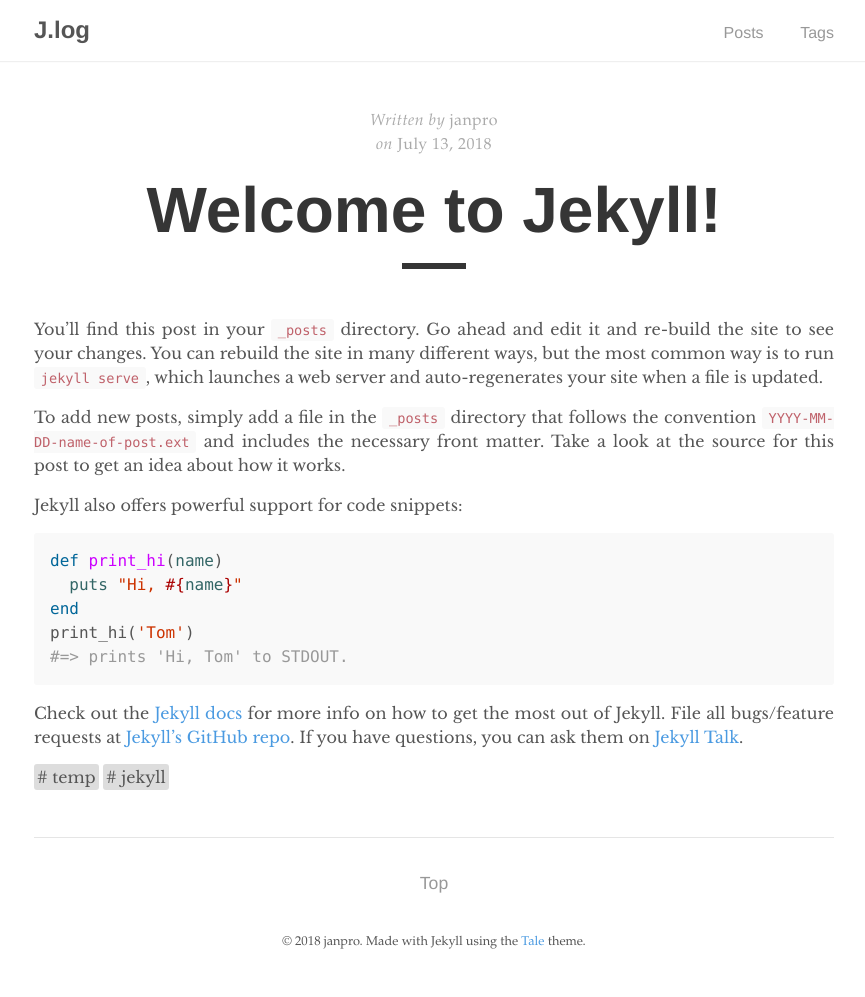
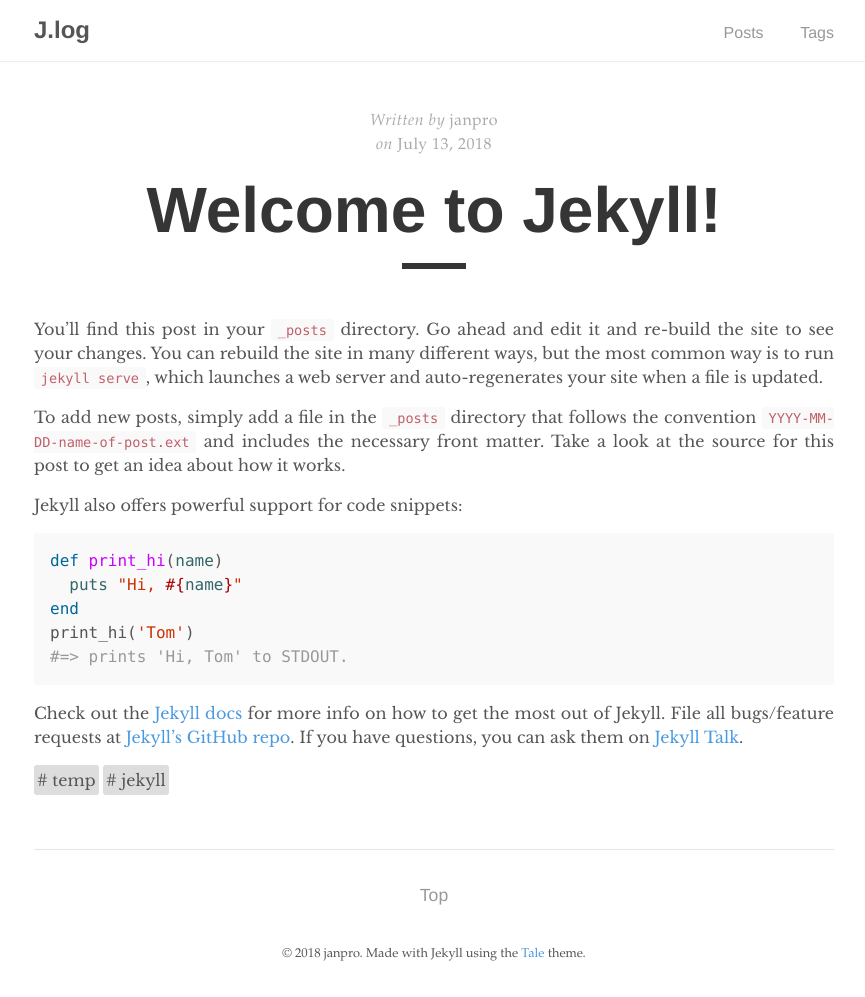
Before and after one commit to janpro0706/janpro0706.github.io, a Jekyll site: the page built from _posts/2018-07-13-welcome-to-jekyll.markdown, in a window 1280 px wide. Shown: the whole page, without its empty margins (206-1071 px from the left). Built offline with Jekyll 4.4.1, drawn with Linux system fonts in a browser that asks for light colours.

Commit message:
give margin-bottom to tag components

```diff
--- a/_sass/tale/_base.scss
+++ b/_sass/tale/_base.scss
@@ -74,9 +74,11 @@
     content: "# ";
   }
 
+  display: inline-block;
   background-color: #DDDDDD;
   border-radius: 3px;
   padding: 3px;
+  margin-bottom: 6px;
 
   a {
     color: $default-color;
```
